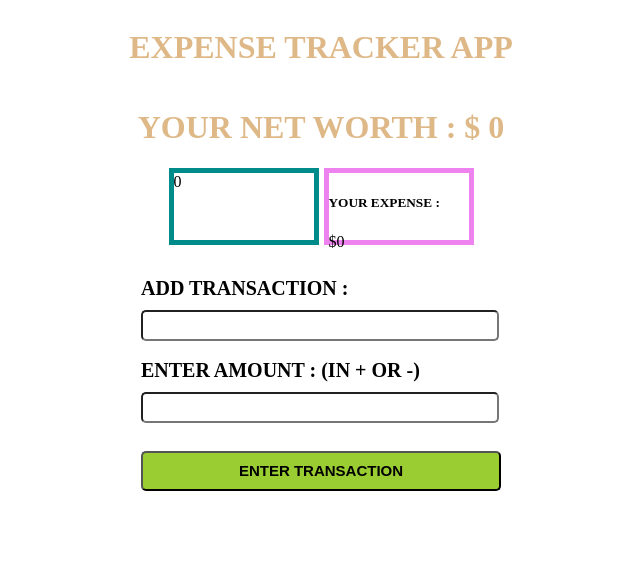
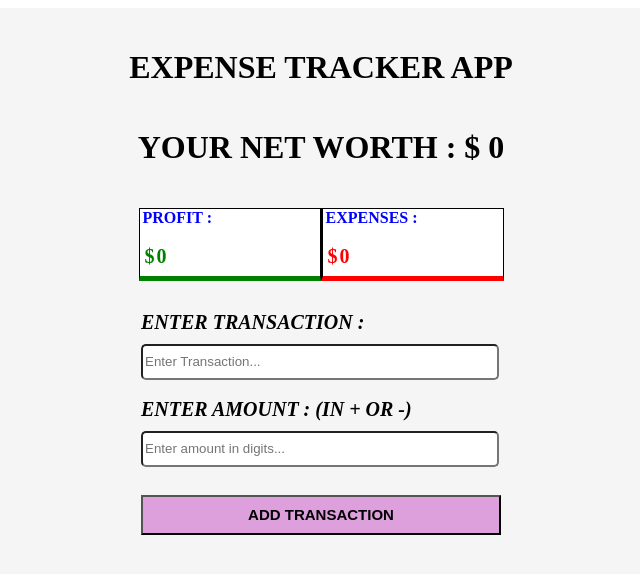
Before and after one commit to SalmanZakiKhan/Expense-Tracker-App, a React (Create React App) app: page / in a window 1280 px wide. Shown: the top 574 px of the page, without its empty margins (319-959 px from the left). Built offline with nearby package versions, Linux system fonts and the light colour scheme.

Commit message:
updated css

```diff
--- a/src/App.css
+++ b/src/App.css
@@ -1,42 +1,51 @@
+.root-div {
+  background-color: whitesmoke;
+  margin: 0px;
+}
+
 .main-div {
     display: flex;
     flex-direction: column;
     align-items: center;
+    padding-top: 20px;
 }
 
 h1 {
-    color: burlywood;
+    color: black;
 }
 
 .sub-div {
     display: flex;
     flex-direction: row;
+    margin-top: 20px;
 }
 
 .balance-div {
-  width: 140px;
+  width: 180px;
   height: 67px;
-  border: 5px solid darkcyan;
+  border: 1px solid black;
+  background-color: white;
+  border-bottom: 5px solid green;
 
 }
 
-
 .expense-div {
-    width: 140px;
+    width: 180px;
     height: 67px;
-    border: 5px solid violet;
-    margin-left: 5px;
+    border: 1px solid black;
+    background-color: white;
+    border-bottom: 5px solid red;
+    border-left: 2px solid black;
   }
 
 ul {
     list-style-type: none;
+    border: 1px solid blue;
 }
 
 ul > li {
     color: burlywood;
-    padding-left: auto 10px;
-    border: 5px solid black;
-    padding: 0px 60px;
+    border: 5px solid red;
 }
 
 li > span {
@@ -52,17 +61,21 @@ li > strong {
   text-align: end;
 }
 
+form {
+  margin-top: 30px;
+  padding-bottom: 240px;
+}
+
 input[type="text"], input[type="number"] {
   width: 350px;
   border-radius: 5px;
   margin-top: 10px;
-  height: 25px;
+  height: 30px;
 }
 
 button[type="submit"] {
     width: 360px;
-    border-radius: 5px;
-    background-color: yellowgreen;
+    background-color: plum;
     height: 40px;
     margin-top: 10px;
 }
@@ -71,6 +84,7 @@ label {
     font-weight: bold;
     text-transform: uppercase;
     font-size: 20px;
+    font-style: oblique;
 }
 
 button span {
@@ -79,3 +93,25 @@ button span {
     font-size: 15px;
     font-weight: bold;
 }
+
+.calculatedvalues {
+    font-weight: bold;
+    font-size: 20px;
+    padding-left: 5px;
+    color: red;
+}
+
+.calculatedvalues1 {
+    font-weight: bold;
+    font-size: 20px;
+    padding-left: 5px;
+    color: green;
+}
+span b {
+    color: blue;
+    padding-left: 3px;
+}
+
+span strong {
+    margin-right: 2px;
+}
--- a/src/App.js
+++ b/src/App.js
@@ -12,7 +12,8 @@ import "./App.css"
 
 function App() {
     return (
-      <GlobalState>
+      <div className="root-div">
+          <GlobalState>
         <div className="main-div">
            <Header />
            <TotalAmount />
@@ -20,10 +21,11 @@ function App() {
              <Balance />
              <Expense />
            </div>
-           <TransactionList />
+           {/* <TransactionList /> */}
            <AddTransaction />
           </div>
       </GlobalState>
+      </div>
     )
 }
 
--- a/src/components/AddTransaction.js
+++ b/src/components/AddTransaction.js
@@ -29,11 +29,11 @@ function AddTransaction() {
 
     return (
         <form onSubmit={(e) => handleSubmit(e)}>
-            <label>ADD TRANSACTION : </label><br />
-            <input type="text" value={current.name} name="name" onChange={(e) => onChangeHandler(e)}/><br /><br />
+            <label>ENTER TRANSACTION : </label><br />
+            <input type="text" value={current.name} name="name" placeholder="Enter Transaction..." onChange={(e) => onChangeHandler(e)}/><br /><br />
             <label>ENTER AMOUNT : (in + or -) </label><br />
-            <input type="number"  value={current.price} name="price" onChange={(e) => onChangeHandler(e)}/><br /> <br />
-            <button type="submit"><span>enter transaction</span></button>
+            <input type="number"  value={current.price} name="price" placeholder="Enter amount in digits..." onChange={(e) => onChangeHandler(e)}/><br /> <br />
+            <button type="submit"><span>add transaction</span></button>
         </form>
     );
 }
--- a/src/components/Balance.js
+++ b/src/components/Balance.js
@@ -9,8 +9,9 @@ function Balance() {
 
     return (
         <div className="balance-div">
-            {finalValue}
-        </div>
+        <span> <b>PROFIT : </b></span> <br /><br />
+        <span className="calculatedvalues1"><strong>$</strong>{finalValue}</span>
+    </div>
     )
 }
 
--- a/src/components/Expense.js
+++ b/src/components/Expense.js
@@ -8,8 +8,8 @@ function Expense() {
     .reduce((accumulator,currentValue) => accumulator + currentValue , +(0));
     return (
         <div className="expense-div">
-            <h5>YOUR EXPENSE : </h5>
-            <span>${finalValue}</span>
+            <span><b>EXPENSES :</b></span> <br /><br />
+            <span className="calculatedvalues"><strong>$</strong>{Math.abs(finalValue)}</span>
         </div>
     )
 }
```
